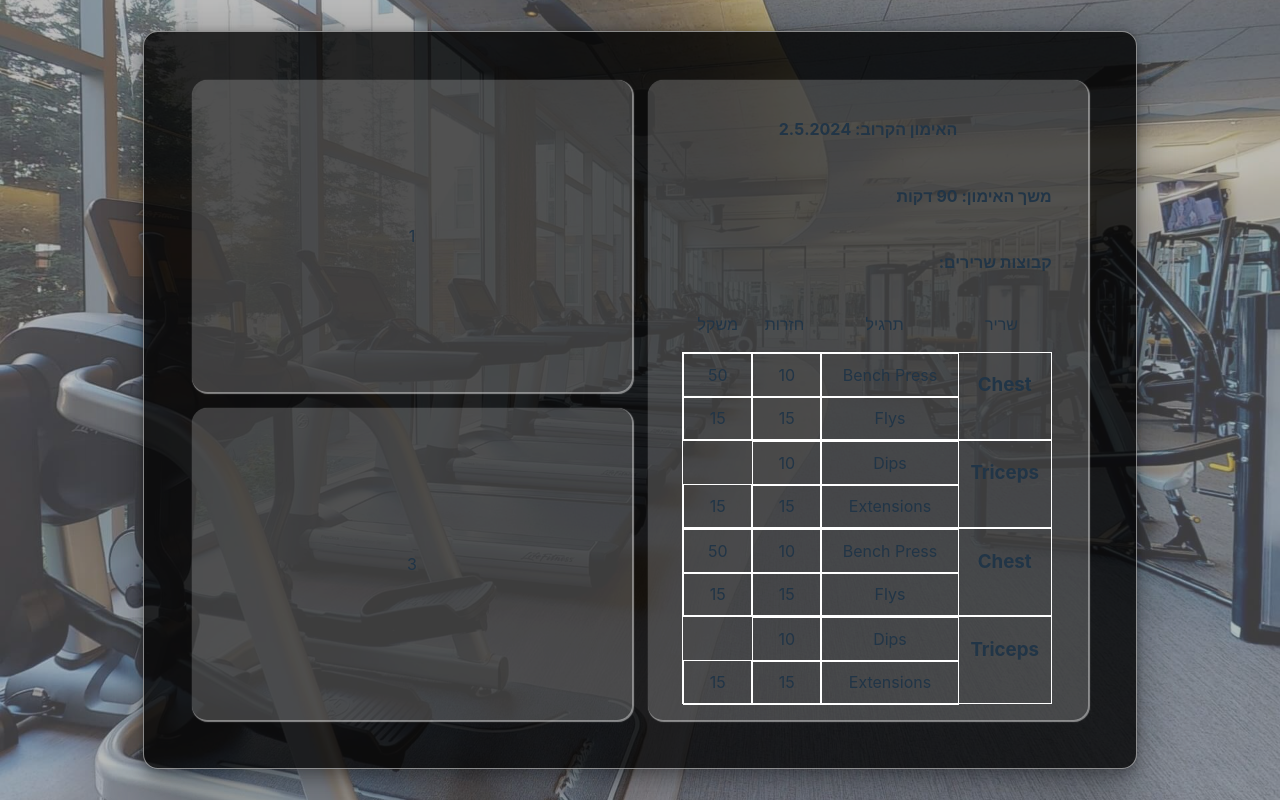
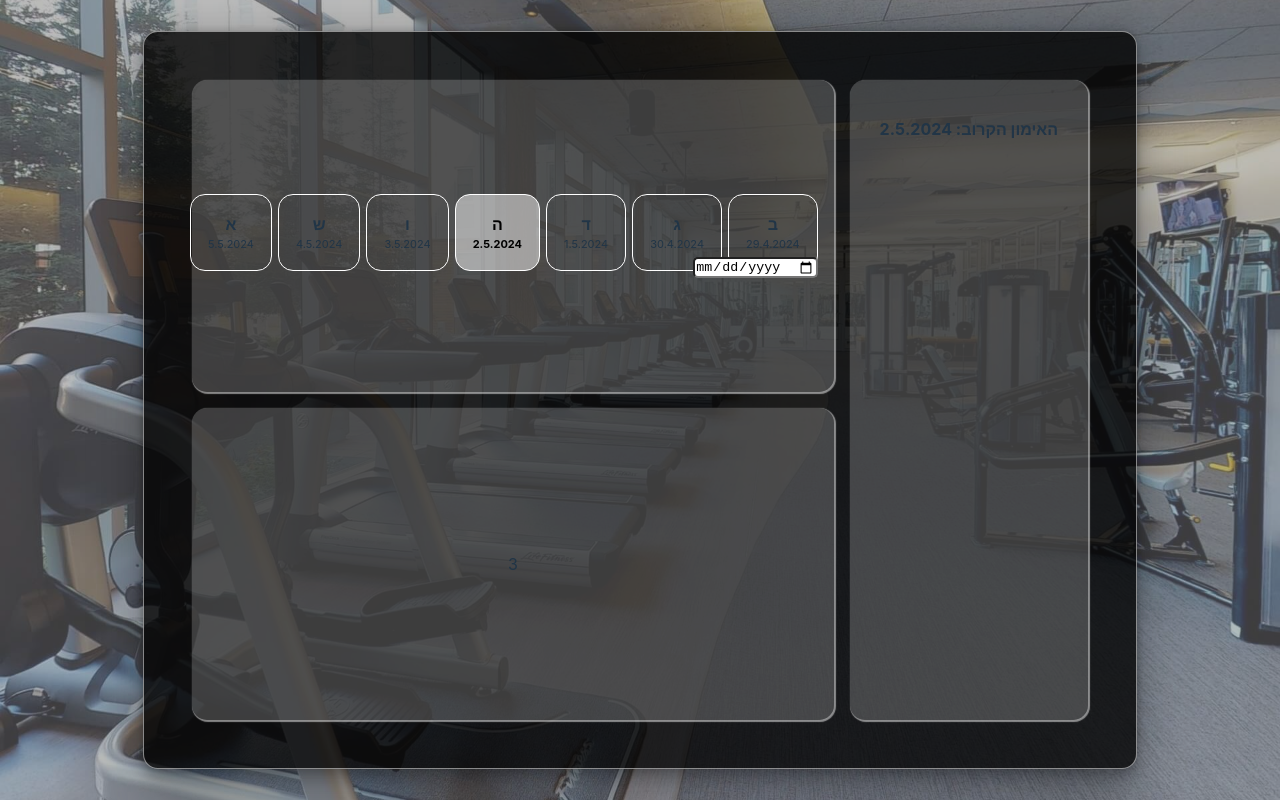
Before and after one commit to getanech/HealthyBody, a React (Vite) app in the folder React/frontend/: page / in a window 1280 px wide. Built offline with nearby package versions, Linux system fonts and the light colour scheme.

Commit message:
Day Picker added

```diff
--- /dev/null
+++ b/React/frontend/src/pages/MainManu/DayPicker/DayPicker.jsx
@@ -0,0 +1,53 @@
+import { useEffect } from "react";
+import "./dayPicker.css";
+
+export default function DayPicker({ selectedDate, setDate }) {
+	const weekDayNames = ["א", "ב", "ג", "ד", "ה", "ו", "ש"];
+
+	const showFullWeek = () => {
+		const dateArr = [];
+		const DAY_COUNT = 3;
+
+		for (let i = DAY_COUNT; i >= 1; i--) {
+			const tempDate = new Date(selectedDate);
+			dateArr.push(new Date(tempDate.setDate(selectedDate.getDate() - i)));
+		}
+		dateArr.push(selectedDate);
+		for (let i = 1; i <= DAY_COUNT; i++) {
+			const tempDate = new Date(selectedDate);
+			dateArr.push(new Date(tempDate.setDate(selectedDate.getDate() + i)));
+		}
+
+		return (
+			<div className="weekDaysContainer">
+				{dateArr.map((date, index) => {
+					const dateObj = new Date(date);
+					const dayName = weekDayNames[dateObj.getDay()];
+					let cellStyle = "weekDayCell";
+					if (dateObj.toDateString() === selectedDate.toDateString()) {
+						cellStyle += " current";
+					}
+					return (
+						<div
+							key={index}
+							className={cellStyle}
+							onClick={() => setDate(dateObj)}
+						>
+							<label className="dayName">{dayName}</label>
+							<label className="dayDate">
+								{new Date(date).toLocaleDateString("he-IL")}
+							</label>
+						</div>
+					);
+				})}
+			</div>
+		);
+	};
+
+	return (
+		<div>
+			{showFullWeek()}
+			<input type="date" onChange={(e) => setDate(new Date(e.target.value))} />
+		</div>
+	);
+}
--- /dev/null
+++ b/React/frontend/src/pages/MainManu/DayPicker/dayPicker.css
@@ -0,0 +1,40 @@
+.weekDaysContainer {
+	width: 100%;
+	height: 100%;
+	display: grid;
+	grid-template-columns: 1fr 1fr 1fr 1fr 1fr 1fr 1fr;
+	gap: 1.5rem;
+}
+
+.weekDayCell {
+	width: 100%;
+	height: 100%;
+	display: flex;
+	flex-direction: column;
+	justify-content: center;
+	align-items: center;
+	border: 0.5px solid rgba(255, 255, 255, 1);
+	border-radius: 15px;
+	padding: 0.5rem;
+
+	&:hover {
+		cursor: pointer;
+		background-color: rgba(255, 255, 255, 0.5);
+		color: black;
+		font-weight: bold;
+	}
+}
+
+.dayName {
+	font-weight: bold;
+}
+
+.dayDate {
+	font-size: 11px;
+}
+
+.current {
+	background-color: rgba(255, 255, 255, 0.5);
+	color: black;
+	font-weight: bold;
+}
--- /dev/null
+++ b/React/frontend/src/pages/MainManu/DayPicker/index.js
@@ -0,0 +1,3 @@
+import DayPicker from "./DayPicker";
+
+export default DayPicker;
--- a/React/frontend/src/pages/MainManu/DayView/DayView.jsx
+++ b/React/frontend/src/pages/MainManu/DayView/DayView.jsx
@@ -5,40 +5,46 @@ import { json } from "react-router-dom";
 
 export default function DayView({ date }) {
 	const [workoutData, setWorkoutData] = useState(null);
-
+	const [selectedDate, setSelectedDate] = useState(null);
 	useEffect(() => {
 		fetchData();
-	}, []);
+	}, [date]);
 
 	const fetchData = () => {
-		const data = mockData.users[0].workouts[0];
-		console.log("data", data);
-		setWorkoutData(data);
+		const workouts = mockData.users[0].workouts;
+		for (let i = 0; i < workouts.length; i++) {
+			console.log(
+				'workouts[i].date == date.toLocaleDateString("he-IL")',
+				workouts[i].date == date.toLocaleDateString("he-IL")
+			);
+			if (workouts[i].date == date.toLocaleDateString("he-IL")) {
+				setWorkoutData(workouts[i]);
+				return;
+			}
+		}
+		setWorkoutData(null);
 	};
 
 	const showWorkoutData = () => {
 		if (!workoutData) return <></>;
 		return (
 			<div className="workoutDataContainer">
-				<h4>משך האימון: {workoutData.duration} דקות</h4>
-				<h4>קבוצות שרירים:</h4>
-				<div className="workoutHeaders">
+				<label style={{ fontWeight: "bold" }}>
+					משך האימון: {workoutData.duration} דקות
+				</label>
+				<label>קבוצות שרירים:</label>
+				<div className="tableHeaders">
 					<p>שריר</p>
-					<p>תרגיל</p>
-					<p>חזרות</p>
-					<p>משקל</p>
+					<div className="exerciseHeaders">
+						<p>תרגיל</p>
+						<p>חזרות</p>
+						<p>משקל</p>
+					</div>
 				</div>
-				<div
-					className="workoutTable"
-					// style={{ gridTemplateRows: `${workoutData.muscles.length}` }}
-				>
+				<div className="workoutTable">
 					{workoutData.muscles.map((muscle, index) => {
 						return (
-							<div
-								className="muscleInfo"
-								// style={{ gridRow: `1 / span ${muscle.exercises.length}` }}
-								key={index}
-							>
+							<div className="muscleInfo" key={index}>
 								<h3>{muscle.muscle}</h3>
 								<div>
 									{muscle.exercises.map((exercise, index) => {
--- a/React/frontend/src/pages/MainManu/DayView/dayView.css
+++ b/React/frontend/src/pages/MainManu/DayView/dayView.css
@@ -6,10 +6,12 @@
 	align-items: center;
 }
 .workoutDataContainer {
-	width: 90%;
+	width: 100%;
 	height: 90%;
 	display: flex;
 	flex-direction: column;
+	text-align: center;
+	/* gap: 0.25rem; */
 }
 
 .workoutTable {
@@ -25,8 +27,6 @@
 	flex-grow: 1;
 	display: grid;
 	grid-template-columns: 1fr 3fr;
-	/* justify-content: center; */
-	/* align-items: center; */
 	width: 100%;
 	height: 100%;
 	border: 1px solid white;
@@ -53,3 +53,18 @@
 	grid-template-columns: 1.5fr 2fr 1fr 1fr;
 	text-align: center;
 }
+
+.tableHeaders {
+	display: grid;
+	grid-template-columns: 1fr 3fr;
+	width: 100%;
+	/* height: 100%; */
+	/* border: 1px solid white; */
+}
+
+.exerciseHeaders {
+	width: 100%;
+	/* max-height: 100%; */
+	display: grid;
+	grid-template-columns: 2fr 1fr 1fr;
+}
--- a/React/frontend/src/pages/MainManu/Main.jsx
+++ b/React/frontend/src/pages/MainManu/Main.jsx
@@ -1,6 +1,7 @@
 import React from "react";
 import "./Main.css";
 import DayView from "./DayView";
+import DayPicker from "./DayPicker";
 
 export default function Main() {
 	const [selectedDate, setSelectedDate] = React.useState(new Date());
@@ -11,7 +12,9 @@ export default function Main() {
 				<div className="menuOption dayView">
 					<DayView date={selectedDate} />
 				</div>
-				<div className="menuOption">1</div>
+				<div className="menuOption">
+					<DayPicker setDate={setSelectedDate} selectedDate={selectedDate} />
+				</div>
 				<div className="menuOption">3</div>
 			</div>
 		</div>
```
